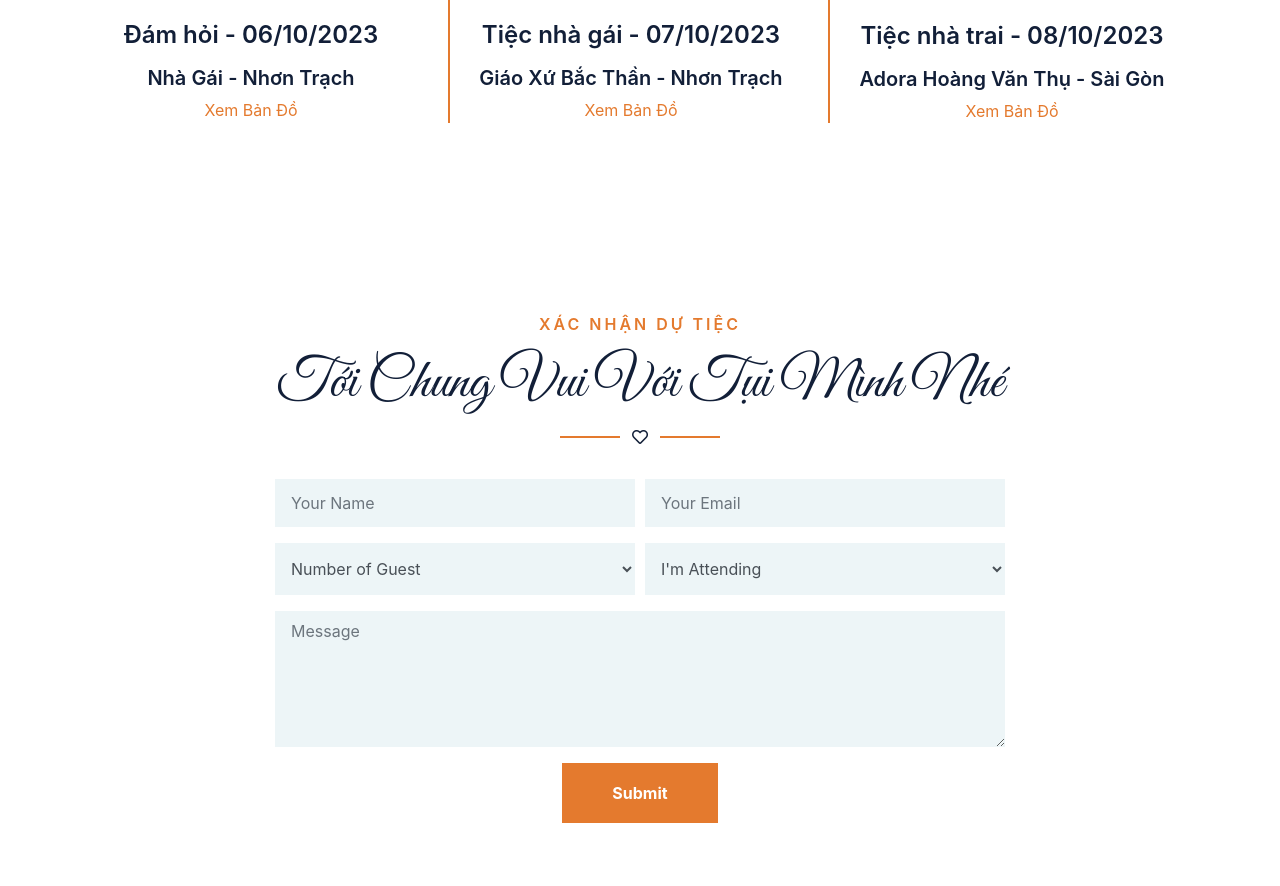
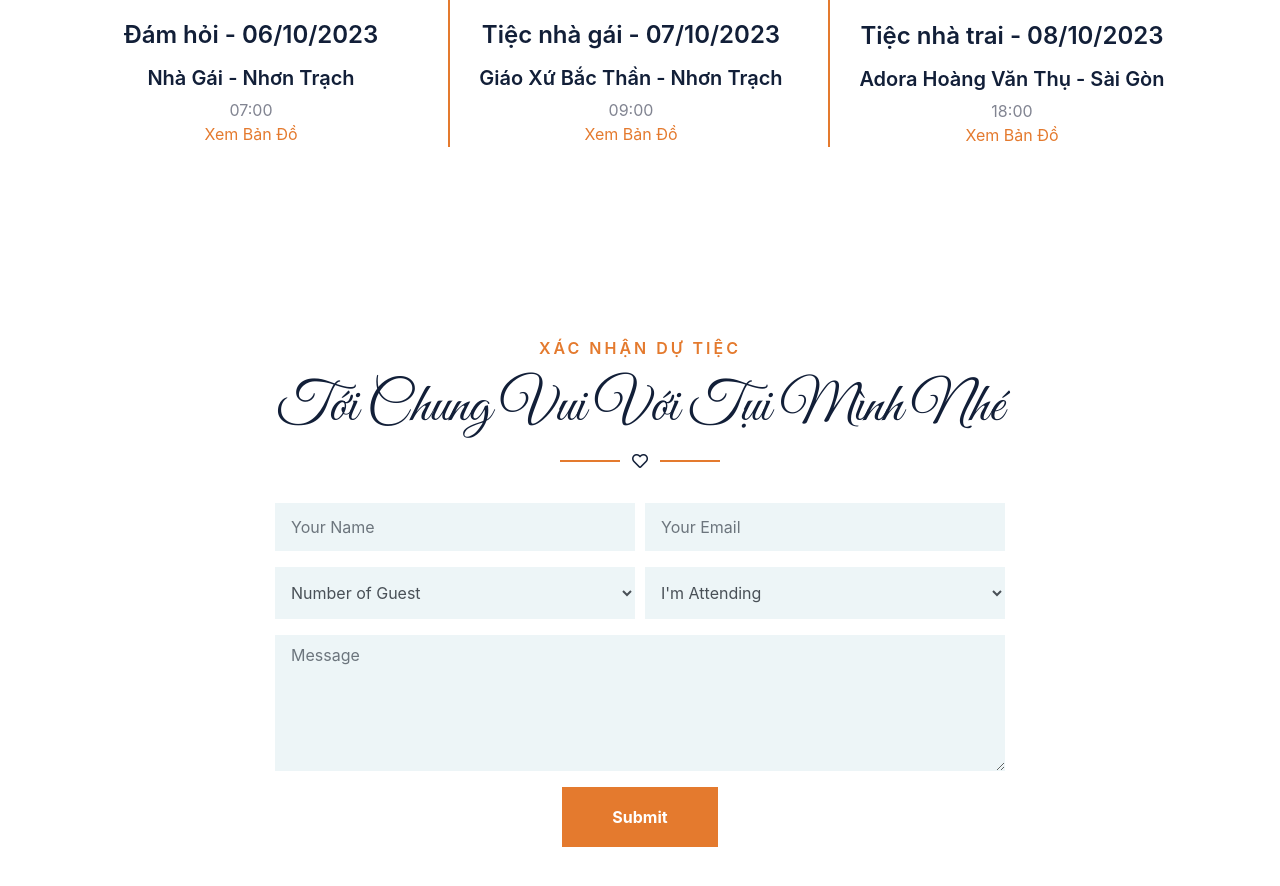
Before and after one commit to VuAnhNguyenDuc/VuAnhThanhThao.github.io, a React (Create React App) app: page / in a window 1280 px wide. Shown: the part 6532-7418 px from the top of the page. Built offline with nearby package versions, Linux system fonts and the light colour scheme.

Commit message:
VATT-007: Event Section Include Directions

```diff
--- a/src/components/mainbody/EventSection.js
+++ b/src/components/mainbody/EventSection.js
@@ -25,7 +25,8 @@ export default class EventSection extends Component {
                                     <img className="img-fluid mb-4" src={item.image} alt={item.title}/>
                                     <h4 className="mb-3">{item.title}</h4>
                                     <h5 className="mb-2">{item.address}</h5>
-                                    <a className="mb-0" href="https://goo.gl/maps/TTr1LUpKUqdSi2Ya7" target="_blank">Xem Bản Đồ</a>
+                                    <p className="mb-0">{item.datetime}</p>
+                                    <a className="mb-0" href={item.directions} target="_blank">Xem Bản Đồ</a>
                                     {/*
                                     <p className="mb-0">{item.datetime}</p>
                                     */}
--- a/src/components/mainbody/StorySection.js
+++ b/src/components/mainbody/StorySection.js
@@ -52,7 +52,7 @@ export default class StorySection extends Component {
                     </div>
                     <div className="container timeline position-relative p-0">
                         {story.items.map((item, index) => (
-                            <Element item={item} index={index}/>
+                            <Element item={item} index={index} key={index}/>
                         ))}
                     </div>
                 </div>
--- a/src/data.json
+++ b/src/data.json
@@ -129,20 +129,23 @@
         {
           "title": "Đám hỏi - 06/10/2023",
           "address": "Nhà Gái - Nhơn Trạch",
-          "datetime": "07:00AM",
-          "image": "https://lh3.googleusercontent.com/pw/AIL4fc8dZrxDpydkNynJcw9XJ3R2KHqtfbNrwTfcPwr5yJqKpXpLYB9_LYavuX8nE8sVENCAqeNSOj6Do4hee9gTsABnRuZ9LBPEjo7MMelCJF9igq0Z2ZY=w2400"
+          "datetime": "07:00",
+          "image": "https://lh3.googleusercontent.com/pw/AIL4fc8dZrxDpydkNynJcw9XJ3R2KHqtfbNrwTfcPwr5yJqKpXpLYB9_LYavuX8nE8sVENCAqeNSOj6Do4hee9gTsABnRuZ9LBPEjo7MMelCJF9igq0Z2ZY=w2400",
+          "directions": "https://goo.gl/maps/BVvqR4B5TRXmWmwR8"
         },
         {
           "title": "Tiệc nhà gái - 07/10/2023",
           "address": "Giáo Xứ Bắc Thần - Nhơn Trạch",
-          "datetime": "07/10/2023 - 09:00AM",
-          "image": "https://lh3.googleusercontent.com/pw/AIL4fc9Fn3ESlzrldQhleIbr4A5fg6b_3lw9plnuMg-QOimy570Iy9XxWIEIA1-gTOfCm_Xyvwlo5HpHNElVqFpt5ic8tjWQ0_NfnLO2PKznUHhzCmUDu8s=w2400"
+          "datetime": "09:00",
+          "image": "https://lh3.googleusercontent.com/pw/AIL4fc9Fn3ESlzrldQhleIbr4A5fg6b_3lw9plnuMg-QOimy570Iy9XxWIEIA1-gTOfCm_Xyvwlo5HpHNElVqFpt5ic8tjWQ0_NfnLO2PKznUHhzCmUDu8s=w2400",
+          "directions": "https://goo.gl/maps/kz1aQQyDNeGrXYcB9"
         },
         {
           "title": "Tiệc nhà trai - 08/10/2023",
           "address": "Adora Hoàng Văn Thụ - Sài Gòn",
-          "datetime": "08/10/2023 - 07:00PM",
-          "image": "https://lh3.googleusercontent.com/pw/AIL4fc80XVTJTnaf6WkaadM7KH3GeYNF-_L0y2UsgN0IeI7B0WrRi2L2_RcbH4saTX4Zlow68eq2ksRQI3qrB1G9n8z0stodsZWi-N-ViIcXXCse7hxqepI=w2400"
+          "datetime": "18:00",
+          "image": "https://lh3.googleusercontent.com/pw/AIL4fc80XVTJTnaf6WkaadM7KH3GeYNF-_L0y2UsgN0IeI7B0WrRi2L2_RcbH4saTX4Zlow68eq2ksRQI3qrB1G9n8z0stodsZWi-N-ViIcXXCse7hxqepI=w2400",
+          "directions": "https://goo.gl/maps/dxMpLEcqTeYXA7FF9"
         }
       ]
     },
```
